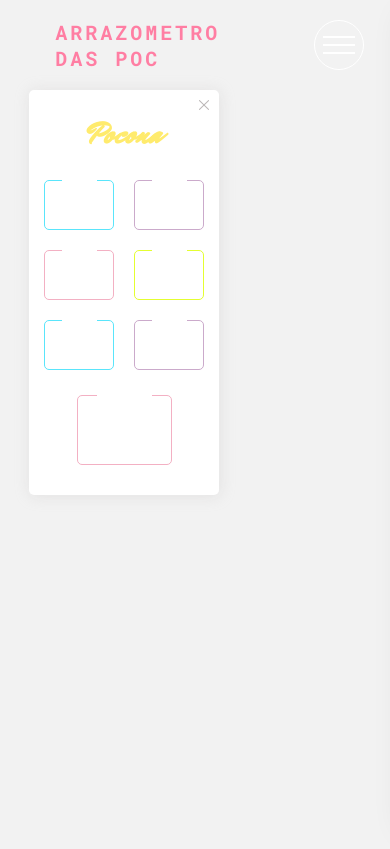
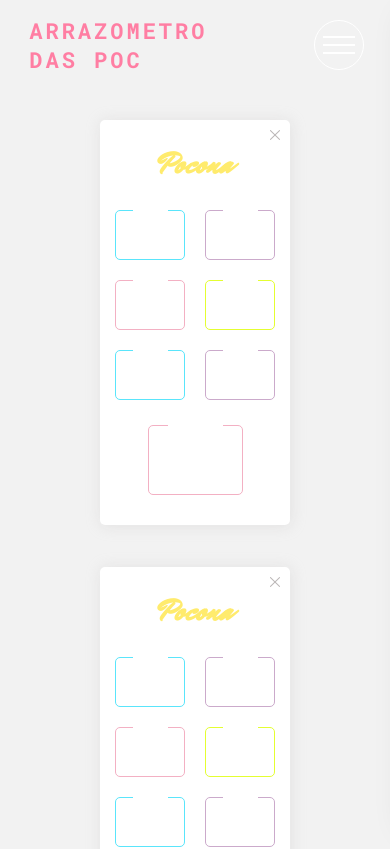
Before and after one commit to Stheffane/Arrazometro, a React (Create React App) app: page / in a window 390 px wide. Shown: the top 849 px of the page. Built offline with nearby package versions, Linux system fonts and the light colour scheme.

Commit message:
feat: ajustes de media query no body

```diff
--- a/src/Components/Body/index.js
+++ b/src/Components/Body/index.js
@@ -6,9 +6,13 @@ import "./style.css";
 const Body = () => {
   return (
     <section className="container">
-      {/* botão para esquerda*/}
+
       <Frame />
-      {/*botão para direita*/}
+      <Frame />
+      <Frame />
+      <Frame />
+      <Frame />
+
     </section>
   );
 };
--- a/src/Components/Body/style.css
+++ b/src/Components/Body/style.css
@@ -1,7 +1,29 @@
 .container {
   width: 85vw;
   margin: 0 auto;
+  padding-bottom: 80px;
   display: flex;
   justify-content: space-between;
   flex-wrap: wrap;
 }
+
+@media (max-width: 870px) {
+  .container {
+    padding-bottom: 0;
+  }
+}
+
+@media (max-width: 710px) {
+  .container {
+    width: 65vw;
+    padding-bottom: 0;
+  }
+}
+
+@media (max-width: 450px) {
+  .container {
+    justify-content: center;
+    padding-top: 120px;
+    padding-bottom: 0;
+  }
+}
--- a/src/Components/Frame/style.css
+++ b/src/Components/Frame/style.css
@@ -4,6 +4,8 @@
   background-color: #ffffff;
   border-radius: 5px;
   box-shadow: 1px 1px 15px #bcb8b848;
+
+  margin-bottom: 5vh;
 }
 
 /* Dark Theme */
--- a/src/Components/Header/style.css
+++ b/src/Components/Header/style.css
@@ -23,11 +23,17 @@ html[dark] h1 {
 }
 
 /* Media Query */
-@media (min-width: 320px) and (max-width: 425px) {
+@media (max-width: 450px) {
+  header {
+    position: fixed;
+    background-color: #f2f2f2;
+    z-index: 1;
+  }
+
   h1 {
     width: 120px;
-    font-size: 20px;
+    font-size: 22px;
     letter-spacing: 3px;
-    margin-left: 26px;
+    margin-left: 0px;
   }
 }
```
